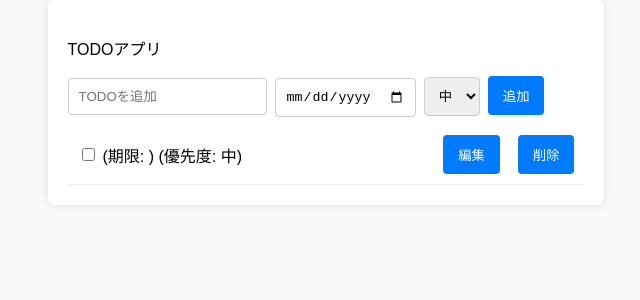
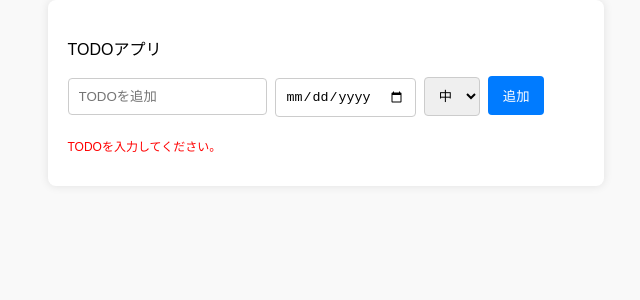
Before and after one commit to kyonsheeee/todo-app, a React (Create React App) app: page / in a window 1280 px wide. Both pictures are taken after a click on the button "追加". Shown: the top 300 px of the page, without its empty margins (334-974 px from the left). Built offline with nearby package versions, Linux system fonts and the light colour scheme.

Commit message:
todoフォーム空白時エラー出す

```diff
--- a/src/components/TodoList.tsx
+++ b/src/components/TodoList.tsx
@@ -15,8 +15,13 @@
   const [input, setInput] = useState("");
   const [dueDate, setDueDate] = useState("");
   const [priority, setPriority] = useState<"high" | "mid" | "low">("mid");
+  const [error, setError] = useState("");
 
   const addTodo = () => {
+    if (input.trim() === "") {
+      setError("TODOを入力してください。");
+      return;
+    }
     setTodos([
       ...todos,
       { id: Date.now(), text: input, completed: false, dueDate, priority },
@@ -24,6 +29,7 @@
     setInput("");
     setDueDate("");
     setPriority("mid");
+    setError("");
   };
 
   const deleteTodo = (id: number) => {
@@ -65,7 +71,7 @@
         placeholder="TODOを追加"
         value={input}
         onChange={(e) => setInput(e.target.value)}
-        style={{ marginRight: "8px", marginBottom: '10px' }}
+        style={{ marginRight: "8px", marginBottom: "10px" }}
       ></input>
       <input
         type="date"
@@ -83,6 +89,7 @@
         <option value="low">低</option>
       </select>
       <button onClick={addTodo}>追加</button>
+      {error && <p style={{ color: "red", fontSize: "12px" }}>{error}</p>}
       {todos.map((todo) => (
         <TodoItem
           key={todo.id}
```
